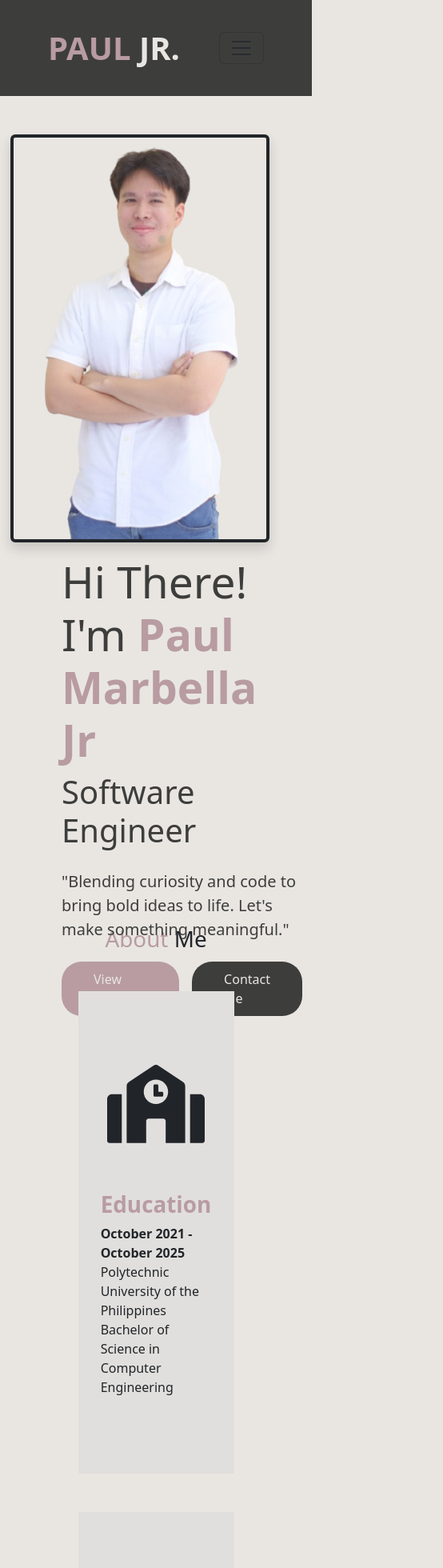
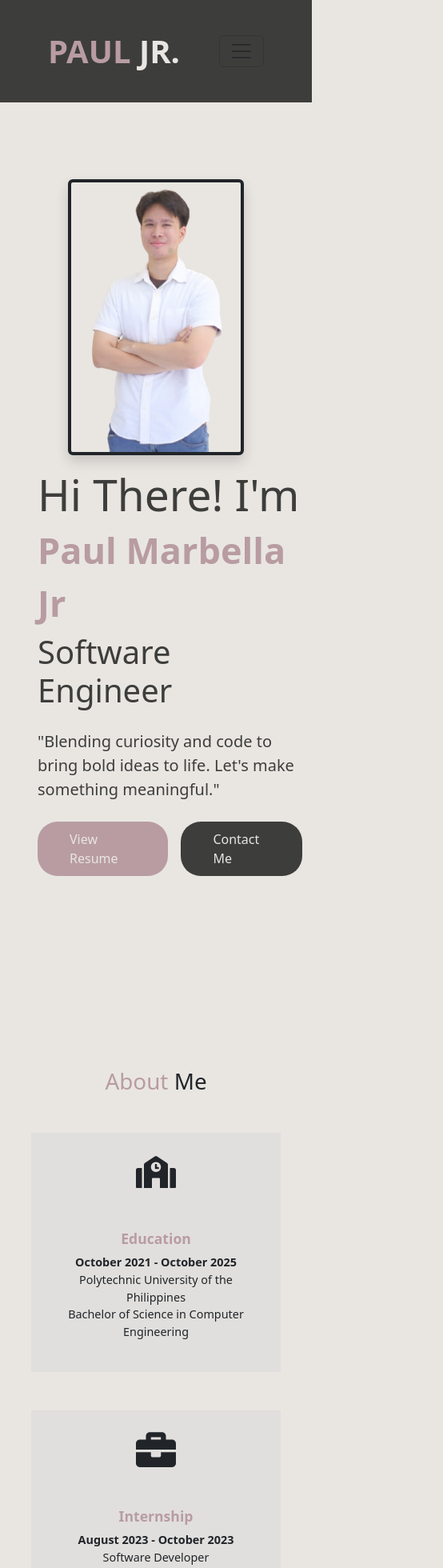
Before and after one commit to PaulMarbella/paul_portfolio, a React (Vite) app: page / in a window 390 px wide. Shown: the top 1960 px of the page at 80% size, 554 px wide, since content can reach past the window. Built offline with nearby package versions, Linux system fonts and the light colour scheme.

Commit message:
-changes the layout

```diff
--- a/src/App.css
+++ b/src/App.css
@@ -4,10 +4,11 @@
  --primary-color:  #E9E6E2;
  --main-text-color: #B89CA2;
  --bg-color:  #3D3E3C;
+ font-family: "Cormorant Garamond", serif;
 }
 
 html{
-   font-family: "Cormorant Garamond", serif;
+
    scroll-behavior: smooth;
 }
 
@@ -19,7 +20,8 @@ body{
 /* header */
 .navbar{
   background-color: var(--bg-color);
-  height: 120px;
+  height: 8em;
+  width: 100%;
 }
 .logo{
   font-size: 40px;
@@ -76,6 +78,10 @@ body{
 }
 
 @media screen and (max-width: 991.91px){
+
+  html{
+    overflow-x: hidden;
+  }
   .collapse-item{
     background-color: var(--bg-color);
     width: 100%;
@@ -91,19 +97,53 @@ body{
   }
   .hero{
     flex-direction: column-reverse;
-    margin: 3em 0 17em 0;
+    align-items: center;
+    justify-content: center;
+    margin: 5em 0 17em 0;
+  }
+  .hero h1{
+    font-size: 45px;
   }
   .contact-body{
     flex-direction: column;
   }
+  .name{
+    font-size: 45px;
+  }
+  .hero-pic{
+    width: 220px;
+  }
+    .skills h1 {
+    font-size: 1.5rem;
+  }
+
+  .skills .item-skills > .d-flex i svg {
+    width: 50px;
+    height: 50px;
+  }
+
+  .skills .tags {
+    font-size: 0.8rem;
+    padding: 0.4rem 0.8rem;
+  }
+  .contacts form{
+  padding: 150px;
+}
+
+.contact-form button{
+  background-color: var(--bg-color);
+  padding: 10px 50px;
+
+
+}
+
 }
 
 
 
 /* hero */
 .hero{
-  background-color: #E9E6E2;
-  height: 85vh;
+  margin: 6em 0 15em 0;
   color: var(--bg-color);
 }
 
@@ -115,9 +155,6 @@ body{
 }
 .hero p{
   font-size: 20px;
-}
-.pic-container{
-  margin-right: 40px;
 }
 
 .name{
@@ -156,17 +193,15 @@ body{
   border: 1px solid;
 }
 .left-hero{
-  margin-left: 65px;
+  margin-left: 35px;
 }
 
 
 
 /* About */
 .about{
-  background-color: #E9E6E2;
-  width: 100%;
   margin-bottom: 8em;
-  scroll-margin-top: 130px;
+  scroll-margin-top: 145px;
 }
 
 
@@ -178,19 +213,80 @@ body{
 }
 .item-1-about{
   background-color: #e1dfdd;
-  padding: 5em;
+  padding: 4em;
   width: 50%;
   flex-wrap: wrap;
   overflow-wrap: break-word;
   margin: 0 auto;
 }
+@media (max-width: 992px) {
+  .item-1-about {
+    width: 80%;
+    padding: 2.5em;
+  }
+
+  .item-1-about i svg {
+    width: 80px;
+    height: 80px;
+  }
+
+  .item-1-about h1 {
+    font-size: 1.5rem;
+  }
+
+  .item-1-about p {
+    font-size: 1rem;
+  }
+}
+
+@media (max-width: 768px) {
+  .item-1-about {
+    flex-direction: column;
+    text-align: center;
+    gap: 1.5rem;
+    padding: 2em;
+    width: 80%;
+  }
+
+  .item-1-about i svg {
+    width: 60px;
+    height: 60px;
+  }
+
+  .item-1-about h1 {
+    font-size: 1.25rem;
+  }
+
+  .item-1-about p {
+    font-size: 0.95rem;
+  }
+}
+
+@media (max-width: 480px) {
+  .item-1-about {
+    padding: 1.5em;
+    width: 80%;
+  }
+
+  .item-1-about i svg {
+    width: 50px;
+    height: 50px;
+  }
+
+  .item-1-about h1 {
+    font-size: 1.1rem;
+  }
+
+  .item-1-about p {
+    font-size: 0.9rem;
+  }
+}
+
 
 /* skills */
 .skills{
-  background-color: #E9E6E2;
-  width: 100%;
-  height: 85vh;
   scroll-margin-top: 130px;
+   padding: 2rem 1rem;
 }
 .tags{
   background-color: #e1dfdd;
@@ -208,6 +304,20 @@ body{
 .tags:hover{
   background-color: var(--bg-color);
   color: var(--primary-color);
+}
+.skills .item-skills > .d-flex {
+  align-items: center;
+  flex-wrap: wrap;
+}
+.skills .tags {
+
+  white-space: nowrap;
+}
+@media (max-width:500px) {
+    .skills{
+  scroll-margin-top: 130px;
+   margin-left: 15px;
+}
 }
 
 
@@ -227,6 +337,7 @@ body{
   transition: transform 0.5s ease, box-shadow 0.3s ease;
   text-align: center;
   cursor: pointer;
+
 }
 .card-title{
   color: var(--main-text-color);
@@ -255,6 +366,72 @@ body{
   width: 200px;
   margin-left: 15px;
 }
+@media (max-width: 992px) {
+  .carousel-container img {
+    height: 10em;
+    width: 100%;
+    max-width: 12em;
+  }
+
+  .card {
+    height: auto;
+    margin-top: 2em;
+    padding: 1rem;
+  }
+
+   .card-text {
+    font-size: 0.7rem;
+  }
+
+  .carousel-container button {
+    font-size: 28px;
+    padding: 0.25rem 0.75rem;
+  }
+}
+
+@media (max-width: 768px) {
+
+
+  .carousel-container img {
+    height: auto;
+    width: 100%;
+    max-width: 100%;
+  }
+
+  .card-text {
+    font-size: 0.9rem;
+  }
+
+  .carousel-item .row {
+    flex-direction: column;
+    align-items: center;
+  }
+
+  .card {
+    width: 90%;
+    margin: 1rem auto;
+  }
+}
+
+@media (max-width: 576px) {
+  .card {
+    padding: 1rem;
+    width: 100%;
+  }
+
+  .carousel-container {
+    padding: 0 1rem;
+  }
+
+  .card-title {
+    font-size: 1.1rem;
+  }
+
+  .card-text {
+    font-size: 0.85rem;
+  }
+}
+
 
 /* contacts */
 .contacts{
@@ -284,3 +461,30 @@ body{
   border-radius: 20px;
 
 }
+
+
+@media (max-width: 768px) {
+  .contact-body {
+    flex-direction: column;
+    align-items: stretch;
+    gap: 2rem;
+  }
+
+  .contacts {
+    height: auto;
+    padding: 2rem 1rem;
+  }
+
+  .contacts h3 {
+    font-size: 18px;
+  }
+
+  .contacts form {
+    padding: 30px 20px;
+  }
+
+  .contact-form button {
+    width: 100%;
+    padding: 12px;
+  }
+}
--- a/src/components/modalProjects.jsx
+++ b/src/components/modalProjects.jsx
@@ -15,7 +15,7 @@ function ModalProject({ projects }){
                                 className="card-img-top"
                                 alt={projects.title}
                                 />
-                        <div className="d-flex gap-5 my-4 pic-projects">
+                       {(projects.image2 && projects.image3) && (<div className="d-flex gap-5 my-4 pic-projects">
                                  <img
                                 src={projects.image2}
                                 className="card-img-top"
@@ -26,7 +26,7 @@ function ModalProject({ projects }){
                                 className="card-img-top"
                                 alt={projects.title}
                                 />
-                        </div>
+                        </div>)}
                         <p className="mt-3">{projects.description}</p>
                         <p>{projects.information}</p>
                     </div>
--- a/src/pages/header/header.jsx
+++ b/src/pages/header/header.jsx
@@ -64,7 +64,7 @@ function Header() {
                     <li className="nav-item"><a className={`nav-links ${activeSection === "contacts" ? "active" : ""}`} href="#contacts">Contact</a></li>
                 </ul>
             </div>
-            <div className="d-flex align-items-center order-1 justify-content-center gap-2">
+            <div className="d-flex align-items-center justify-content-center gap-2">
             <FaEnvelope className="icon-email fs-1 text-center" />
             <ContactDropdown />
             </div>
--- a/src/pages/hero/hero.jsx
+++ b/src/pages/hero/hero.jsx
@@ -15,7 +15,7 @@ function Hero(){
                 </div>
                 <div className="pic-container">
                     <div data-aos="fade-left">
-                        <img src={`${import.meta.env.BASE_URL}assets/portfolio-pic.png`} className="img-fluid hero-pic border border-4 border-dark rounded shadow " />
+                        <img src={`${import.meta.env.BASE_URL}assets/portfolio-pic.png`} className=" hero-pic border border-4 border-dark rounded shadow " />
                     </div>
                 </div>
 
```
